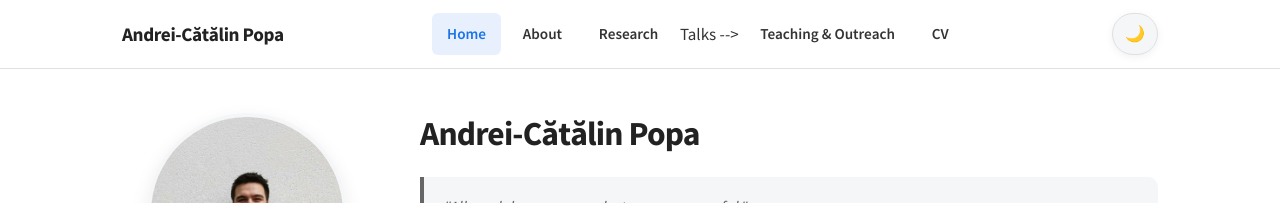
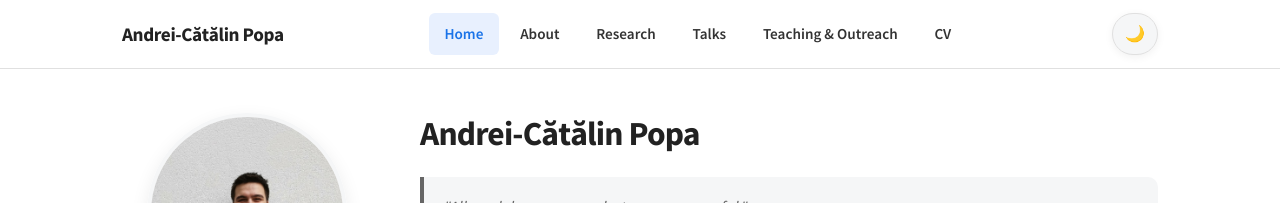
Before and after one commit to acpopa/acpopa.github.io, a Jekyll site: the page built from index.md, in a window 1280 px wide. Shown: the top 203 px of the page. Built offline with Jekyll 4.4.1, drawn with Linux system fonts in a browser that asks for light colours.

Commit message:
Update default.html

```diff
--- a/_layouts/default.html
+++ b/_layouts/default.html
@@ -28,7 +28,7 @@
         <a href="{{ '/' | relative_url }}" {% if page.url == '/' %}class="active"{% endif %}>Home</a>
         <a href="{{ '/about/' | relative_url }}" {% if page.url == '/about/' %}class="active"{% endif %}>About</a>
         <a href="{{ '/research/' | relative_url }}" {% if page.url == '/research/' %}class="active"{% endif %}>Research</a>
-        <! -- <a href="{{ '/talks/' | relative_url }}" {% if page.url == '/talks/' %}class="active"{% endif %}>Talks</a> -->
+        <a href="{{ '/talks/' | relative_url }}" {% if page.url == '/talks/' %}class="false"{% endif %}>Talks</a>
         <a href="{{ '/teaching/' | relative_url }}" {% if page.url == '/teaching/' %}class="active"{% endif %}>Teaching & Outreach</a>
         <a href="{{ '/cv/' | relative_url }}" {% if page.url == '/cv/' %}class="active"{% endif %}>CV</a>
       </nav>
```
